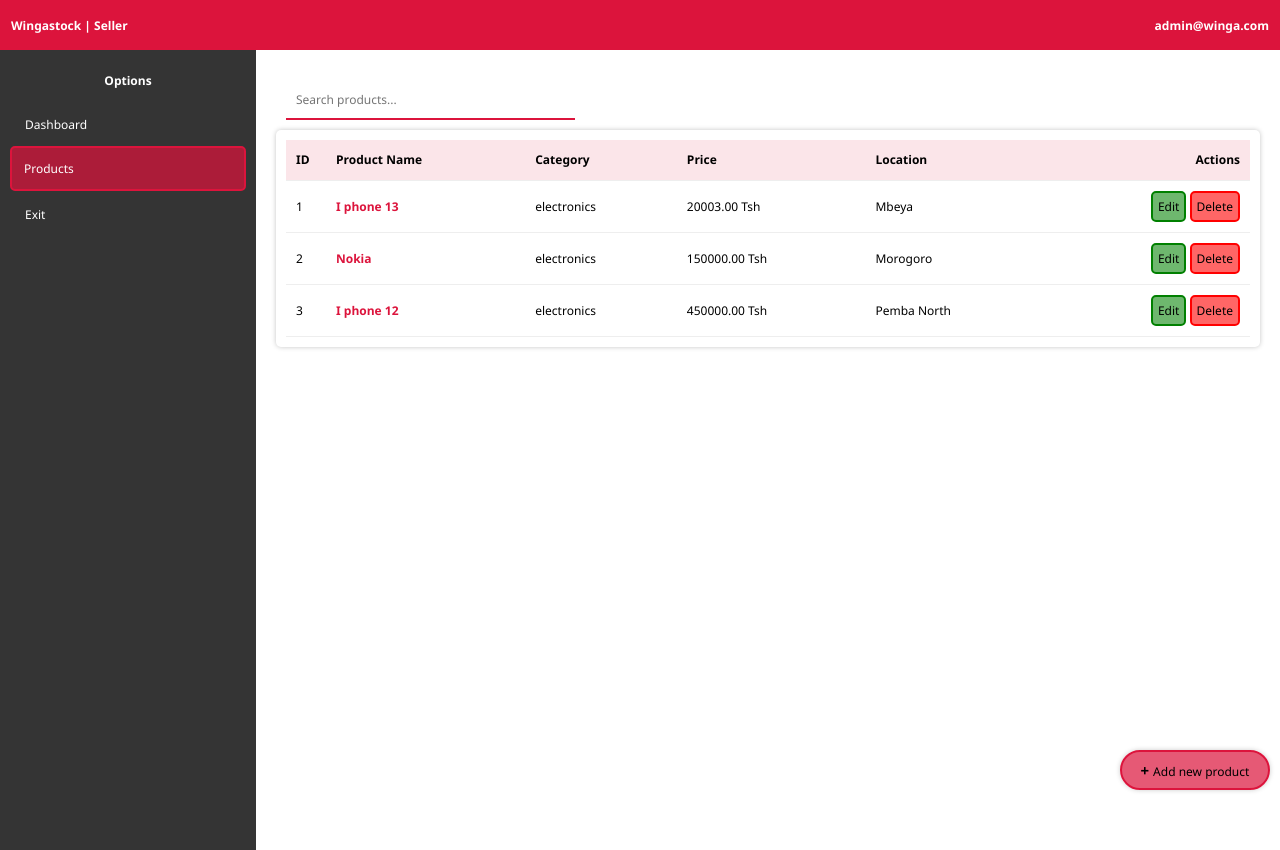
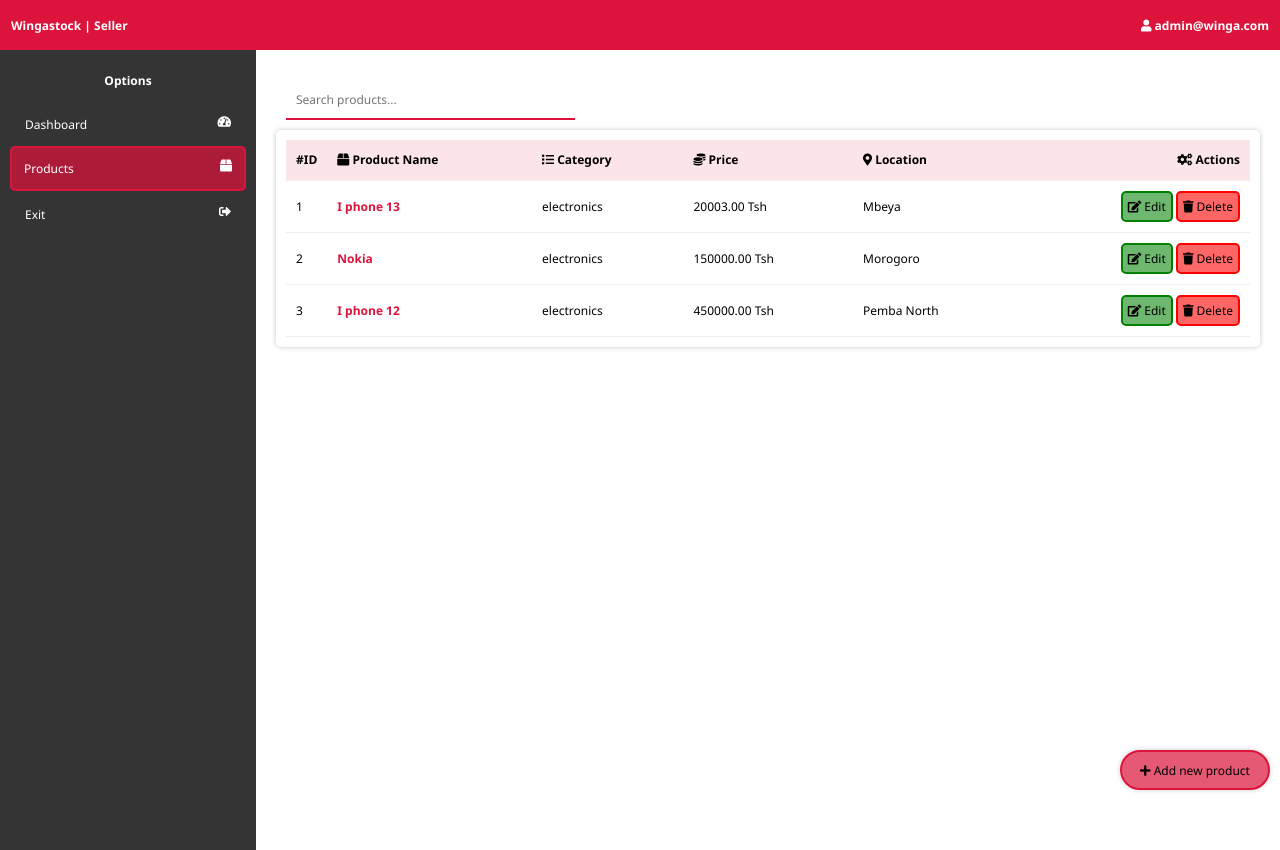
Before and after one commit to Ktraveller/wingastock, a Django app: page /sellers/products/ in a window 1280 px wide. Run offline with Django 5.2, Linux system fonts and the light colour scheme; a user stored in the database is signed in; data comes from the database, SQL or seed files in the repository; both versions use the stored data as it was after the commit.

Commit message:
Update project

```diff
--- a/wingastock/core/static/seller_css/sellers_style.css
+++ b/wingastock/core/static/seller_css/sellers_style.css
@@ -102,6 +102,10 @@ ul>a>li {
     width: 100%;
     height: 45px;
     padding: 15px;
+}
+
+ul>a>li>i {
+    float: right;
 }
 
 .active-0 {
--- a/wingastock/core/templates/sellers/login.html
+++ b/wingastock/core/templates/sellers/login.html
@@ -8,6 +8,7 @@
   <title>Wingastock | Login</title>
   <link rel="shortcut icon" href="{% static 'logo.png' %}" type="image/x-icon">
   <link rel="stylesheet" href="{% static 'admin_css/login.css' %}">
+  <link rel="stylesheet" href="https://cdnjs.cloudflare.com/ajax/libs/font-awesome/5.15.4/css/all.min.css">
 </head>
 
 <body>
--- a/wingastock/core/templates/sellers/products.html
+++ b/wingastock/core/templates/sellers/products.html
@@ -8,6 +8,7 @@
     <title>Wingastock | Products</title>
     <link rel="shortcut icon" href="{% static 'logo.png' %}" type="image/x-icon">
     <link rel="stylesheet" href="{% static 'seller_css/sellers_style.css' %}">
+    <link rel="stylesheet" href="https://cdnjs.cloudflare.com/ajax/libs/font-awesome/5.15.4/css/all.min.css">
 
     <style>
         .messages {
@@ -56,7 +57,7 @@
                     <button type="button">Wingastock | Seller</button>
                 </div>
                 <div class="title-holder-101" style="float: right;">
-                    <button type="button">{{ user.email }}</button>
+                    <button type="button"><i class="fas fa-user"></i> {{ user.email }}</button>
                 </div>
             </div>
         </div>
@@ -71,19 +72,19 @@
 
                     <ul>
                         <a href="{% url 'seller_home' %}">
-                            <li>Dashboard</li>
+                            <li>Dashboard <i class="fas fa-tachometer-alt"></i></li>
                         </a>
                     </ul>
 
                     <ul>
                         <a href="{% url 'seller_products' %}">
-                            <li class="active-0">Products</li>
+                            <li class="active-0">Products <i class="fas fa-box"></i></li>
                         </a>
                     </ul>
 
                     <ul>
                         <a href="{% url 'logout_seller' %}">
-                            <li>Exit</li>
+                            <li>Exit <i class="fas fa-sign-out-alt"></i></li>
                         </a>
                     </ul>
                 </div>
@@ -94,8 +95,7 @@
 
 
                     <button type="button" class="close-205"
-                        onclick="window.location.href=`{% url 'seller_add_product' %}`"><b style="font-size: 15px;">+
-                        </b>Add new product</button>
+                        onclick="window.location.href=`{% url 'seller_add_product' %}`"><i class="fas fa-plus"></i> Add new product</button>
 
 
                     {% if messages %}
@@ -118,12 +118,12 @@
                         <table style="text-align: left;">
                             <thead>
                                 <tr>
-                                    <th class="id">ID</th>
-                                    <th>Product Name</th>
-                                    <th>Category</th>
-                                    <th>Price</th>
-                                    <th>Location</th>
-                                    <th style="text-align: right;">Actions</th>
+                                    <th class="id">#ID</th>
+                                    <th><i class="fas fa-box"></i> Product Name</th>
+                                    <th><i class="fas fa-list"></i> Category</th>
+                                    <th><i class="fas fa-coins"></i> Price</th>
+                                    <th><i class="fas fa-map-marker-alt"></i> Location</th>
+                                    <th style="text-align: right;"><i class="fas fa-cogs"></i> Actions</th>
                                 </tr>
                             </thead>
 
@@ -144,9 +144,9 @@
                                     </td>
                                     <td style="text-align: right;">
                                         <button class="btn-edit"
-                                            onclick="window.location.href=`{% url 'seller_edit_product' product_data.id %}`">Edit</button>
+                                            onclick="window.location.href=`{% url 'seller_edit_product' product_data.id %}`"><i class="fas fa-edit"></i> Edit</button>
                                         <button class="btn-delete"
-                                            onclick="window.location.href=`{% url 'seller_delete_product' product_data.id %}`">Delete</button>
+                                            onclick="window.location.href=`{% url 'seller_delete_product' product_data.id %}`"><i class="fas fa-trash"></i> Delete</button>
                                     </td>
                                 </tr>
 
--- a/wingastock/core/templates/sellers/signup.html
+++ b/wingastock/core/templates/sellers/signup.html
@@ -8,6 +8,7 @@
   <title>Wingastock | Signup</title>
   <link rel="shortcut icon" href="{% static 'logo.png' %}" type="image/x-icon">
   <link rel="stylesheet" href="{% static 'admin_css/login.css' %}">
+  <link rel="stylesheet" href="https://cdnjs.cloudflare.com/ajax/libs/font-awesome/5.15.4/css/all.min.css">
 </head>
 
 <body>
```
Also changed, not shown: wingastock/core/templates/sellers/add_product.html (+6 -5 lines), wingastock/core/templates/sellers/edit_product.html (+5 -4 lines), wingastock/core/templates/sellers/index.html (+5 -4 lines), wingastock/core/templates/sellers/payment_alert.html (+5 -4 lines), wingastock/core/templates/sellers/preview.html (+6 -8 lines), wingastock/db.sqlite3.
